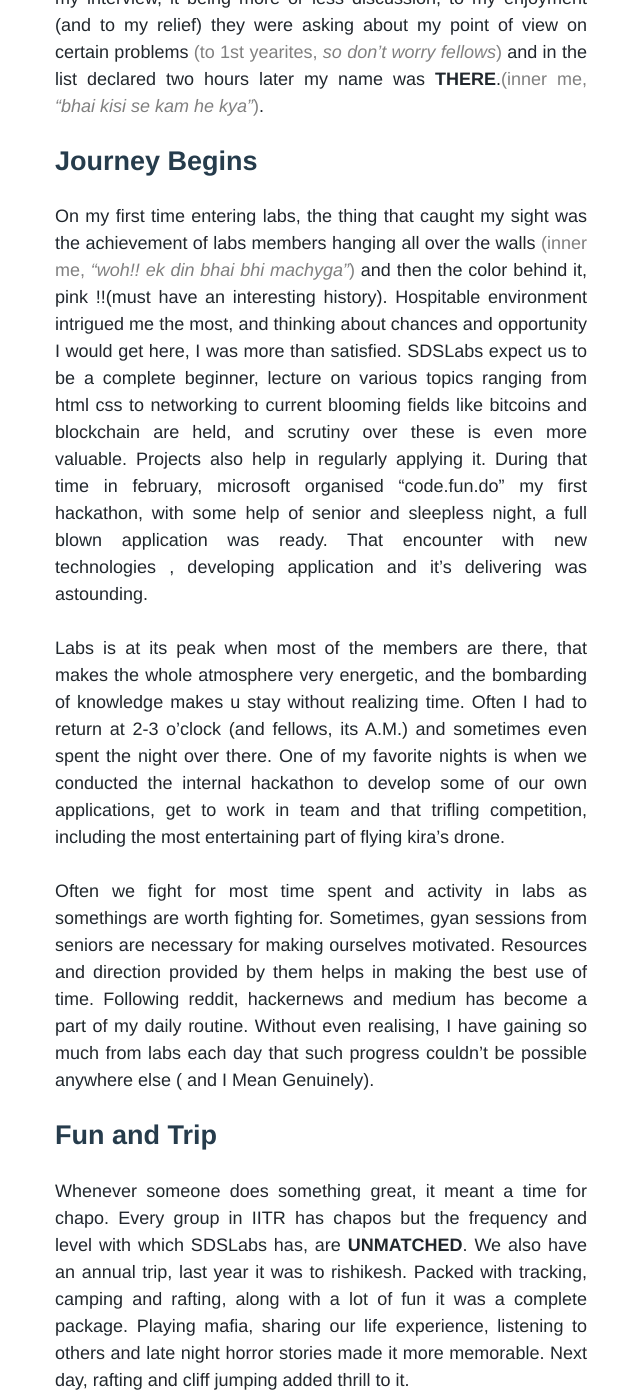
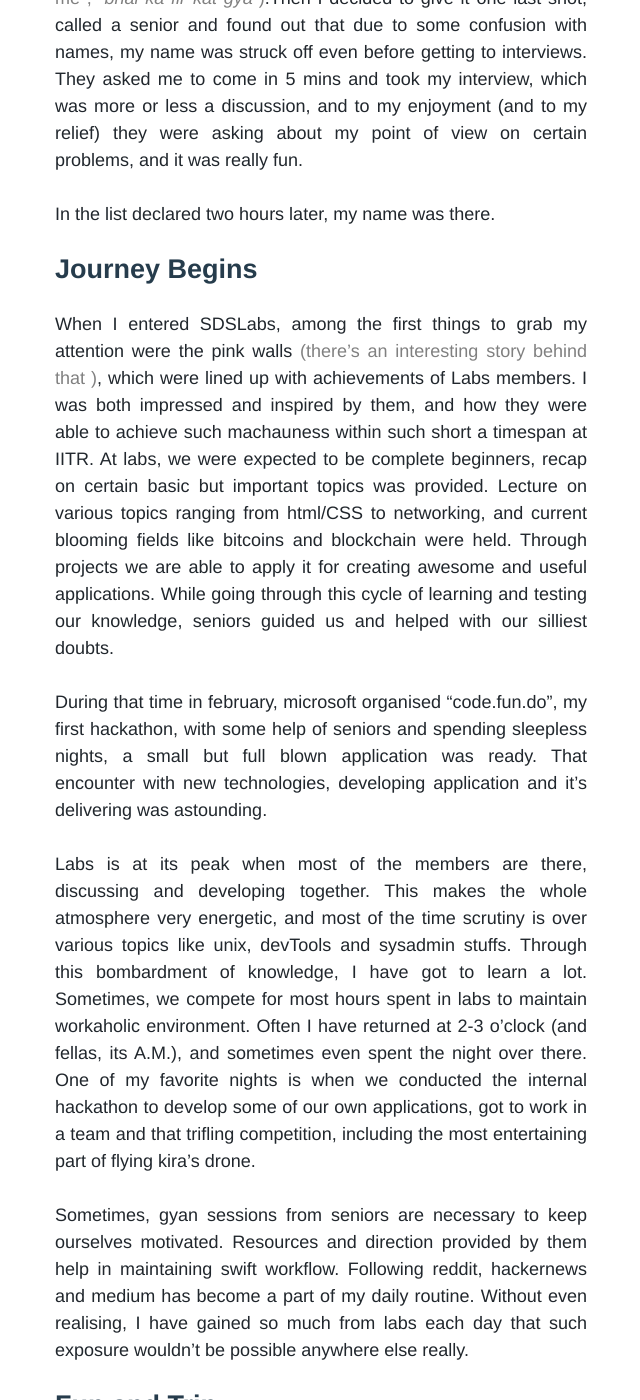
Before and after one commit to sdslabs/sdslabs.github.com, a Jekyll site: the page built from _posts/2017/2017-12-28-working-at-sdslabs-14.md, in a window 1280 px wide and 1400 px high, scrolled down 1020 px. Shown: the whole window, without its empty margins (319-959 px from the left). Built offline with Jekyll 4.4.1, drawn with Linux system fonts in a browser that asks for light colours; some web fonts are replaced; comment, search, counter and statistics services are not loaded; some of the changed text lies outside the part shown.

Commit message:
Improve Working-at-SDSLabs-14 blog

```diff
--- a/_posts/2017/2017-12-28-working-at-sdslabs-14.md
+++ b/_posts/2017/2017-12-28-working-at-sdslabs-14.md
@@ -7,34 +7,39 @@ author:
   bio: Developer, SDSLabs
 ---
 
-## Before labs
+## Before SDS
 
-Like most of the people after JEE, I too didn't know much about computers and art of development, though I was curious enough to explore it. After coming to IIT Roorkee starting from the ice-breaker session with the seniors, we have been regularly told  to explore various fields and make use of opportunities available to us at IITR . So, I started with HTML and CSS after getting into NSS technocreative Web-d cell, as I had learnt it somewhat in the CBSE 10 class. Apart from that, I was able to learn java in my OOPS course.
+Like most of the people after JEE, I too didn't know much about computers and programming, though I was curious enough to explore it. After coming to IIT Roorkee, the biggest question was from where should I start?
+I was advised by seniors in ice-breaking sessions to explore various fields and make use of opportunities available to us at IITR . Initially, programming seemed so diverse that I found it overwhelming. So, I started learning HTML and CSS, as I had somewhat learnt it in class 10. Through this, I was able to get into NSS technocreative Web-Development cell. Apart from that, I was able to learn Java in my Object-Oriented programming course.
 
-From beginning SDSLabs was continually organising various competitions on erdos, code village and backdoor. Through those, I got to know about Labs and become more interested in software development. And in winter break, I decided to look into full-stack development  and get in SDSLabs.
+From the beginning, SDSLabs was continuously organising various competitions on erdos, codevillage and backdoor. Through these, I got to know about SDSLabs and became more interested in development. Then I decided to look into full-stack development during the winter break and get into SDSLabs.
 
 ## Entry to SDSLabs
 
-I still remember, it was the last day of labs' interview, clock stroke 2 o’ clock and list of selected members was to be declared by the day end and I hadn't got any call <span style="color:grey">(inner me , _"bhai ka fir kat gya"_)</span>. Though I decided to give it one last shot, called some senior and found out due to some name confusion, my name was stuck off even before calling. They asked me to come in 5 mins and took my interview, it being more or less discussion, to my enjoyment (and to my relief) they were asking about my point of view on certain problems <span style="color:grey">(to 1st yearites, _so don't worry fellows_)</span> and in the  list declared two hours later my name was __THERE__.<span style="color:grey">(inner me, _"bhai kisi se kam he kya"_)</span>.
+I still remember, it was 2 o'clock on the last day of SDSLabs' interview, and the list of selected members was to be declared by the day end. Selected students were getting called by SDSLabs .On the other hand, I wasn't even called for interview round. <span style="color:grey">(inner me , _"bhai ka fir kat gya"_)</span>.Then I decided to give it one last shot, called a senior and found out that due to some confusion with names, my name was struck off even before getting to interviews. They asked me to come in 5 mins and took my interview, which was more or less a discussion, and to my enjoyment (and to my relief) they were asking about my point of view on certain problems, and it was really fun.
+
+In the list declared two hours later, my name was there.
 
 ## Journey Begins
 
-On my first time entering labs, the thing that caught my sight was the achievement of labs members hanging all over the walls <span style="color:grey">(inner me, _"woh!! ek din bhai bhi machyga"_)</span> and then the color behind it, pink !!(must  have an  interesting history). Hospitable environment intrigued me the most, and  thinking about chances and opportunity I would get here, I was more than satisfied. SDSLabs expect us to be a complete beginner, lecture on various topics ranging from html css to networking to current blooming fields like bitcoins and blockchain are held, and scrutiny over these is even more valuable. Projects also help in regularly applying it. During that time in february, microsoft organised "code.fun.do" my first hackathon, with some help of senior and sleepless night, a full blown application was ready. That encounter with new technologies , developing application and it's delivering was astounding.
+When I entered SDSLabs, among the first things to grab my attention were the pink walls <span style="color: grey">(there’s an interesting story behind that )</span>, which were lined up with achievements of Labs members. I was both impressed and inspired by them, and how they were able to achieve such machauness within such short a timespan at IITR. At labs, we were expected to be complete beginners, recap on certain basic but important topics was provided. Lecture on various topics ranging from html/CSS to networking, and current blooming fields like bitcoins and blockchain were held. Through projects we are able to apply it for creating awesome and useful applications. While going through this cycle of learning and testing our knowledge, seniors guided us and helped with our silliest doubts.
 
-Labs is at its peak when most of the members are there, that makes the  whole atmosphere  very energetic, and the bombarding of knowledge makes u stay without realizing time. Often I had to return at 2-3 o'clock (and fellows, its A.M.) and sometimes even spent the night over there. One of my favorite nights is when we conducted the internal hackathon to develop some of our own applications, get to work in team and that trifling competition, including the most entertaining part  of flying kira's drone.
+During that time in february, microsoft organised "code.fun.do", my first hackathon, with some help of seniors and spending sleepless nights, a small but full blown application was ready. That encounter with new technologies, developing application and it's delivering was astounding.
 
-Often we fight for most time spent and activity in labs as somethings are worth fighting for. Sometimes, gyan sessions from seniors  are necessary for making ourselves motivated. Resources and direction provided by them helps in making the best use of time. Following reddit, hackernews and medium has become a part of my daily routine. Without even realising, I have gaining so much from labs each day that such progress couldn't be possible anywhere else ( and I Mean Genuinely).
+Labs is at its peak when most of the members are there, discussing and developing together. This makes the whole atmosphere very energetic, and most of the time scrutiny is over various topics like unix, devTools and sysadmin stuffs. Through this bombardment of knowledge, I have got to learn a lot. Sometimes, we compete for most hours spent in labs to maintain workaholic environment. Often I have returned at 2-3 o'clock (and fellas, its A.M.), and sometimes even spent the night over there. One of my favorite nights is when we conducted the internal hackathon to develop some of our own applications, got to work in a team and that trifling competition, including the most entertaining part of flying kira's drone.
+
+Sometimes, gyan sessions from seniors are necessary to keep ourselves motivated. Resources and direction provided by them help in maintaining swift workflow. Following reddit, hackernews and medium has become a part of my daily routine. Without even realising, I have gained so much from labs each day that such exposure wouldn't be possible anywhere else really.
 
 ## Fun and Trip
 
-Whenever someone does something great, it meant a time for chapo. Every group in IITR has chapos but the frequency and level with which SDSLabs has, are __UNMATCHED__. We also have an annual trip, last year it was to rishikesh. Packed with tracking, camping and rafting, along with a lot of fun  it was a complete package. Playing mafia, sharing our life experience, listening to others and late night horror stories made it more memorable. Next day, rafting and cliff jumping added thrill to it.
+Chapos is one of the in-built features of SDSLabs. Within labs, whenever someone does something great, it means a time for chapo. Every group in IITR has chapos but the frequency and level with which SDSLabs has, are unmatched. We also have an annual trip, last year it was to Rishikesh. Packed with trekking, camping and rafting, along with a lot of fun, it was a complete package. Playing mafia, sharing our life experience, listening to others and late night horror stories made it more memorable. The following day’s rafting and cliff jumping was thrilling.
 
 ![trip-pic](/images/posts/trip2017.jpg "SDSLabs Trip 2017")
 
-Last year that I  spent here has taught me so much, fun and entertainment helped in easing this process and kept me motivated.
+Last year that I spent here has taught me so much; fun and entertainment helped in easing this process and kept me motivated.
 
 ## Recruitments
 
-We are going to have recruitments within the first half of january and we will be looking for best of curious and energetic minds of the younger IITR junta. These recruitments are a way of knowing our juniors and letting them know about us.
+We are going to have recruitments within the first half of January and will be looking for some of the most curious and energetic minds of the younger IITR junta. These recruitments are a way of knowing our juniors and letting them know about us.
 
 Waiting eagerly for you. <span style="color:grey">(inner me, _"aaye aapka intezaar hai"_)</span>.
```
